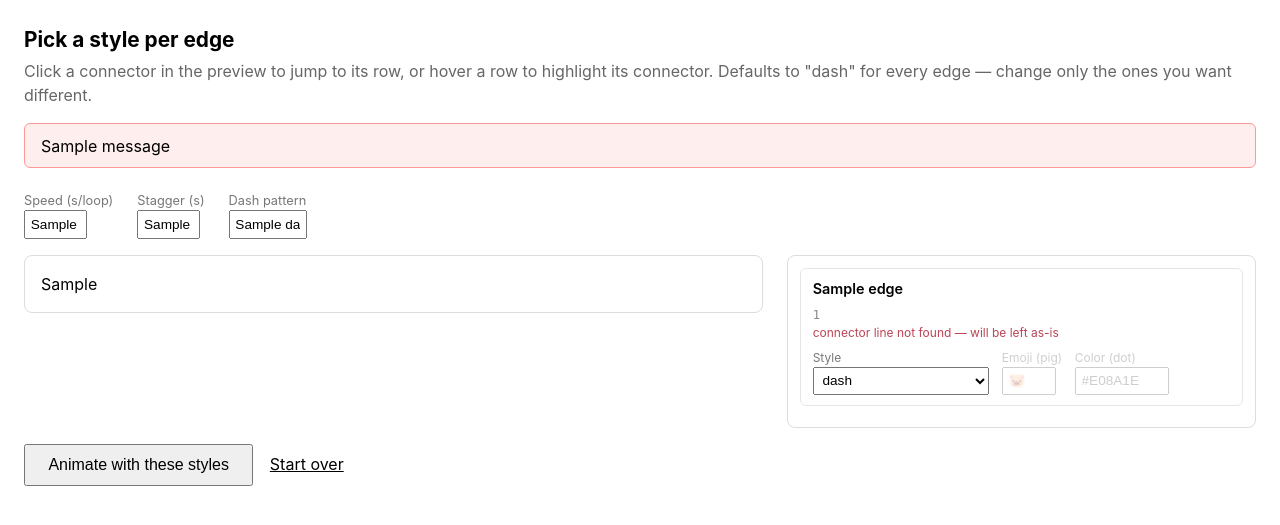
After one commit to subeeshpk/animate-architecture-diagram, a Flask app: template web/templates/pick.html in a window 1280 px wide. The commit adds this page. Shown: the top 525 px of the page. Run offline with Flask 3, Linux system fonts and the light colour scheme; the template is opened without the code that fills it: most values are stand-ins (such as "Sample title", 1, 10 or a date in 2020); one stand-in notice (Sample message) is shown.

Commit message:
Select animation on each node

```diff
--- a/web/app.py
+++ b/web/app.py
@@ -22,7 +22,7 @@ from flask import Flask, render_template, request, send_from_directory, flash, r
 sys.path.insert(0, str(Path(__file__).resolve().parent.parent / "src"))
 
 from animate_diagram import drawio, generic  # noqa: E402
-from animate_diagram.common import sanitize_svg_tree  # noqa: E402
+from animate_diagram.common import sanitize_svg_tree, reject_dangerous_xml  # noqa: E402
 import xml.etree.ElementTree as ET  # noqa: E402
 
 BASE_DIR = Path(__file__).resolve().parent
@@ -60,8 +60,15 @@ def set_security_headers(response):
     # draw.io diagrams commonly reference their shape-library icons as
     # external https:// images (e.g. app.diagrams.net) rather than
     # embedding them, and those still need to load.
+    # script-src 'self' (not 'none') so the per-edge picker's own click-to-
+    # select JS (web/static/picker.js, authored by us) can load. This does
+    # NOT relax XSS protection for uploaded content: 'self' only allows
+    # same-origin *external* script files, never inline scripts (no
+    # 'unsafe-inline'), and there's no route that serves user-uploaded SVG
+    # content as a script resource -- sanitize_svg_tree() also still strips
+    # any <script> tag from uploaded SVGs regardless.
     response.headers["Content-Security-Policy"] = (
-        "default-src 'self'; script-src 'none'; style-src 'self' 'unsafe-inline'; "
+        "default-src 'self'; script-src 'self'; style-src 'self' 'unsafe-inline'; "
         "img-src 'self' data: https:"
     )
     response.headers["X-Content-Type-Options"] = "nosniff"
@@ -74,35 +81,45 @@ def index():
     return render_template("index.html")
 
 
+def _validated_upload():
+    """Return the uploaded file object, or None (having already flashed a
+    message) if it's missing or not a .svg. Shared by /animate and /pick."""
+    uploaded = request.files.get("svg")
+    if not uploaded or uploaded.filename == "":
+        flash("Please choose an SVG file to upload.")
+        return None
+    if not uploaded.filename.lower().endswith(".svg"):
+        flash("Please upload a .svg file.")
+        return None
+    return uploaded
+
+
+def _float_form(name, default):
+    raw = request.form.get(name, "").strip()
+    try:
+        return float(raw) if raw else default
+    except ValueError:
+        return default
+
+
 @app.route("/animate", methods=["POST"])
 def animate_route():
     _sweep_stale_tmp_files()
 
-    uploaded = request.files.get("svg")
-    if not uploaded or uploaded.filename == "":
-        flash("Please choose an SVG file to upload.")
-        return redirect(url_for("index"))
-    if not uploaded.filename.lower().endswith(".svg"):
-        flash("Please upload a .svg file.")
+    uploaded = _validated_upload()
+    if uploaded is None:
         return redirect(url_for("index"))
 
     engine = request.form.get("engine", "auto")
     style = request.form.get("style", "dash")
 
-    def _float(name, default):
-        raw = request.form.get(name, "").strip()
-        try:
-            return float(raw) if raw else default
-        except ValueError:
-            return default
-
-    speed = _float("speed", 1.0)
-    stagger = _float("stagger", 0.35)
+    speed = _float_form("speed", 1.0)
+    stagger = _float_form("stagger", 0.35)
     dash = request.form.get("dash", "").strip() or "8 6"
-    dot_radius = _float("dot_radius", 5.0)
+    dot_radius = _float_form("dot_radius", 5.0)
     dot_color = request.form.get("dot_color", "").strip() or "#E08A1E"
     emoji = request.form.get("emoji", "").strip() or "\U0001F437"
-    emoji_size = _float("emoji_size", 20.0)
+    emoji_size = _float_form("emoji_size", 20.0)
 
     token = uuid.uuid4().hex[:12]
     in_path = TMP_DIR / f"{token}-input.svg"
@@ -159,6 +176,151 @@ def animate_route():
     )
 
 
+@app.route("/pick", methods=["POST"])
+def pick_route():
+    """Step 1 of the per-edge style picker: save the upload, render the
+    *unanimated* diagram inline with each connector tagged as clickable,
+    and list every edge (with a best-effort human label) so the user can
+    assign a style/emoji/color per edge before actually animating."""
+    _sweep_stale_tmp_files()
+
+    uploaded = _validated_upload()
+    if uploaded is None:
+        return redirect(url_for("index"))
+
+    speed = _float_form("speed", 1.0)
+    stagger = _float_form("stagger", 0.35)
+    dash = request.form.get("dash", "").strip() or "8 6"
+
+    token = uuid.uuid4().hex[:12]
+    in_path = TMP_DIR / f"{token}-input.svg"
+    uploaded.save(in_path)
+    # Unlike /animate, we deliberately keep in_path around -- /animate_custom
+    # needs to re-read and re-parse the original file once the user submits
+    # their per-edge choices. The usual tmp sweep (1 hour) still applies, so
+    # an abandoned picker session doesn't linger forever.
+
+    with open(in_path, encoding="utf-8") as f:
+        raw = f.read()
+
+    try:
+        reject_dangerous_xml(raw)
+    except ValueError as e:
+        flash(str(e))
+        in_path.unlink(missing_ok=True)
+        return redirect(url_for("index"))
+
+    edges = drawio.get_edge_details(raw)
+    if not edges:
+        flash(
+            "Per-edge styling needs a draw.io export with embedded diagram "
+            "metadata (no edges were found in this file's draw.io data). "
+            "Try the regular \u201cAnimate\u201d button instead."
+        )
+        in_path.unlink(missing_ok=True)
+        return redirect(url_for("index"))
+
+    try:
+        tree = ET.parse(in_path)
+    except ET.ParseError as e:
+        flash(f"Could not parse {uploaded.filename} as XML/SVG: {e}")
+        in_path.unlink(missing_ok=True)
+        return redirect(url_for("index"))
+    root = tree.getroot()
+
+    cell_by_id = drawio.index_cells_by_id(root)
+    for edge in edges:
+        group = cell_by_id.get(edge["id"])
+        path = drawio.find_connector_path(group) if group is not None else None
+        if path is None:
+            edge["clickable"] = False
+            continue
+        edge["clickable"] = True
+        existing_class = (path.get("class") or "").strip()
+        path.set("class", (existing_class + " picker-edge").strip())
+        path.set("data-edge-id", edge["id"])
+
+    sanitize_svg_tree(root)
+    preview_markup = ET.tostring(root, encoding="unicode")
+
+    return render_template(
+        "pick.html",
+        svg_markup=preview_markup,
+        edges=edges,
+        token=token,
+        orig_filename=uploaded.filename,
+        speed=speed,
+        stagger=stagger,
+        dash=dash,
+    )
+
+
+@app.route("/animate_custom", methods=["POST"])
+def animate_custom_route():
+    """Step 2: apply the per-edge style choices from /pick and produce the
+    animated result, same as /animate but driven by drawio.animate()'s
+    edge_overrides instead of one global style."""
+    token = request.form.get("token", "").strip()
+    in_path = TMP_DIR / f"{token}-input.svg"
+    if not token or not in_path.exists():
+        flash("That upload has expired — please start again.")
+        return redirect(url_for("index"))
+
+    with open(in_path, encoding="utf-8") as f:
+        raw = f.read()
+    edge_ids = drawio.get_edge_ids(raw)
+
+    speed = _float_form("speed", 1.0)
+    stagger = _float_form("stagger", 0.35)
+    dash = request.form.get("dash", "").strip() or "8 6"
+
+    valid_styles = {"dash", "dot", "pig", "skip"}
+    edge_overrides = {}
+    for edge_id in edge_ids:
+        style = request.form.get(f"style__{edge_id}", "dash").strip()
+        if style not in valid_styles:
+            style = "dash"
+        override = {"style": style}
+        dot_color = request.form.get(f"dot_color__{edge_id}", "").strip()
+        if dot_color:
+            override["dot_color"] = dot_color
+        emoji = request.form.get(f"emoji__{edge_id}", "").strip()
+        if emoji:
+            override["emoji"] = emoji
+        edge_overrides[edge_id] = override
+
+    out_path = TMP_DIR / f"{token}-output.svg"
+    try:
+        animated_count, total_edges = drawio.animate(
+            str(in_path), str(out_path), speed=speed, stagger=stagger, dash=dash,
+            edge_overrides=edge_overrides,
+        )
+    except ValueError as e:
+        flash(str(e))
+        return redirect(url_for("index"))
+    finally:
+        in_path.unlink(missing_ok=True)
+
+    out_tree = ET.parse(out_path)
+    sanitize_svg_tree(out_tree.getroot())
+    out_tree.write(out_path, encoding="unicode", xml_declaration=True)
+    svg_markup = out_path.read_text(encoding="utf-8")
+
+    orig_filename = request.form.get("orig_filename", "diagram.svg").strip() or "diagram.svg"
+    download_name = Path(orig_filename).stem + "-animated-custom.svg"
+
+    return render_template(
+        "result.html",
+        svg_markup=svg_markup,
+        token=token,
+        download_name=download_name,
+        used_engine="drawio (per-edge)",
+        style="custom",
+        animated_count=animated_count,
+        total_edges=total_edges,
+    )
+
+
 @app.route("/download/<token>/<path:filename>")
 def download(token, filename):
     out_path = TMP_DIR / f"{token}-output.svg"
--- /dev/null
+++ b/web/static/picker.js
@@ -0,0 +1,52 @@
+// Per-edge style picker: click-to-select between the rendered diagram
+// preview and its list of edge rows. Vanilla JS, no dependencies -- this
+// file is served same-origin under CSP's script-src 'self', so it's the
+// only script that can run on this page at all.
+document.addEventListener("DOMContentLoaded", function () {
+  var edges = document.querySelectorAll(".picker-edge");
+  var rows = document.querySelectorAll(".edge-row");
+
+  function clearHighlights() {
+    edges.forEach(function (el) { el.classList.remove("picker-edge-active"); });
+    rows.forEach(function (el) { el.classList.remove("edge-row-active"); });
+  }
+
+  function activate(edgeId) {
+    clearHighlights();
+    edges.forEach(function (el) {
+      if (el.dataset.edgeId === edgeId) el.classList.add("picker-edge-active");
+    });
+    var row = document.getElementById("row-" + edgeId);
+    if (row) row.classList.add("edge-row-active");
+  }
+
+  edges.forEach(function (el) {
+    el.addEventListener("click", function () {
+      activate(el.dataset.edgeId);
+      var row = document.getElementById("row-" + el.dataset.edgeId);
+      if (row) row.scrollIntoView({ behavior: "smooth", block: "center" });
+    });
+  });
+
+  rows.forEach(function (row) {
+    row.addEventListener("mouseenter", function () {
+      activate(row.dataset.edgeId);
+    });
+  });
+
+  // Style selects: dim the emoji/color fields that don't apply to the
+  // currently chosen style for that row, so it's clear which inputs matter.
+  document.querySelectorAll(".edge-row select[name^='style__']").forEach(function (select) {
+    function sync() {
+      var row = select.closest(".edge-row");
+      if (!row) return;
+      var style = select.value;
+      var emojiField = row.querySelector("input[name^='emoji__']");
+      var colorField = row.querySelector("input[name^='dot_color__']");
+      if (emojiField) emojiField.closest(".field").style.opacity = (style === "pig") ? "1" : "0.35";
+      if (colorField) colorField.closest(".field").style.opacity = (style === "dot") ? "1" : "0.35";
+    }
+    select.addEventListener("change", sync);
+    sync();
+  });
+});
--- /dev/null
+++ b/web/templates/pick.html
@@ -0,0 +1,107 @@
+<!doctype html>
+<html lang="en">
+<head>
+  <meta charset="utf-8">
+  <meta name="viewport" content="width=device-width, initial-scale=1">
+  <title>animate-architecture-diagram — pick per-edge styles</title>
+  <style>
+    :root { color-scheme: light dark; }
+    * { box-sizing: border-box; }
+    body { font-family: -apple-system, BlinkMacSystemFont, "Segoe UI", sans-serif; margin: 0; padding: 1.5rem; line-height: 1.5; }
+    h1 { font-size: 1.3rem; margin: 0 0 0.25rem; }
+    p.sub { color: #666; margin: 0 0 1rem; }
+    .flash { background: #fee; border: 1px solid #f99; padding: 0.6rem 1rem; border-radius: 6px; margin-bottom: 1rem; }
+    .layout { display: flex; gap: 1.5rem; align-items: flex-start; flex-wrap: wrap; }
+    .preview { flex: 2 1 480px; border: 1px solid #ddd; border-radius: 8px; padding: 1rem; overflow: auto; background: #fff; position: sticky; top: 1rem; max-height: 85vh; }
+    .preview svg { max-width: 100%; height: auto; }
+    .picker-edge { cursor: pointer; }
+    .picker-edge:hover, .picker-edge-active { stroke: #1f6feb !important; stroke-width: 3px !important; }
+    .edges-panel { flex: 1 1 340px; max-height: 85vh; overflow-y: auto; border: 1px solid #ddd; border-radius: 8px; padding: 0.75rem; }
+    .edge-row { border: 1px solid #e5e5e5; border-radius: 6px; padding: 0.6rem 0.75rem; margin-bottom: 0.6rem; }
+    .edge-row.edge-row-active { border-color: #1f6feb; box-shadow: 0 0 0 1px #1f6feb; }
+    .edge-row .label { font-weight: 600; font-size: 0.9rem; margin-bottom: 0.4rem; }
+    .edge-row .id { color: #888; font-size: 0.75rem; font-family: monospace; }
+    .edge-row .not-clickable { color: #b45; font-size: 0.75rem; }
+    .field { display: inline-block; margin-top: 0.4rem; margin-right: 0.5rem; vertical-align: top; transition: opacity 0.15s; }
+    .field label { display: block; font-size: 0.75rem; color: #777; }
+    select, input[type=text] { padding: 0.3rem; font-size: 0.85rem; }
+    .global-fields { display: flex; gap: 1rem; margin-bottom: 1rem; flex-wrap: wrap; }
+    .global-fields .field label { font-size: 0.8rem; }
+    button { padding: 0.6rem 1.4rem; font-size: 1rem; cursor: pointer; margin-top: 1rem; }
+    a.back { display: inline-block; margin-top: 1rem; margin-left: 0.75rem; color: inherit; }
+  </style>
+</head>
+<body>
+  <h1>Pick a style per edge</h1>
+  <p class="sub">Click a connector in the preview to jump to its row, or hover a row to highlight its connector. Defaults to "dash" for every edge — change only the ones you want different.</p>
+
+  {% with messages = get_flashed_messages() %}
+    {% if messages %}
+      {% for m in messages %}<div class="flash">{{ m }}</div>{% endfor %}
+    {% endif %}
+  {% endwith %}
+
+  <form action="{{ url_for('animate_custom_route') }}" method="post">
+    <input type="hidden" name="token" value="{{ token }}">
+    <input type="hidden" name="orig_filename" value="{{ orig_filename }}">
+
+    <div class="global-fields">
+      <div class="field">
+        <label for="speed">Speed (s/loop)</label>
+        <input type="text" id="speed" name="speed" value="{{ speed }}" size="4">
+      </div>
+      <div class="field">
+        <label for="stagger">Stagger (s)</label>
+        <input type="text" id="stagger" name="stagger" value="{{ stagger }}" size="4">
+      </div>
+      <div class="field">
+        <label for="dash">Dash pattern</label>
+        <input type="text" id="dash" name="dash" value="{{ dash }}" size="6">
+      </div>
+    </div>
+
+    <div class="layout">
+      <div class="preview">
+        {{ svg_markup | safe }}
+      </div>
+
+      <div class="edges-panel">
+        {% for edge in edges %}
+        <div class="edge-row" id="row-{{ edge.id }}" data-edge-id="{{ edge.id }}">
+          <div class="label">
+            {% if edge.label %}{{ edge.label }}
+            {% elif edge.source_label or edge.target_label %}{{ edge.source_label or "?" }} &rarr; {{ edge.target_label or "?" }}
+            {% else %}Edge {{ loop.index }}{% endif %}
+          </div>
+          <div class="id">{{ edge.id }}</div>
+          {% if not edge.clickable %}<div class="not-clickable">connector line not found — will be left as-is</div>{% endif %}
+
+          <div class="field">
+            <label for="style__{{ edge.id }}">Style</label>
+            <select id="style__{{ edge.id }}" name="style__{{ edge.id }}">
+              <option value="dash" selected>dash</option>
+              <option value="dot">dot</option>
+              <option value="pig">pig</option>
+              <option value="skip">skip (leave unanimated)</option>
+            </select>
+          </div>
+          <div class="field">
+            <label for="emoji__{{ edge.id }}">Emoji (pig)</label>
+            <input type="text" id="emoji__{{ edge.id }}" name="emoji__{{ edge.id }}" placeholder="🐷" size="3">
+          </div>
+          <div class="field">
+            <label for="dot_color__{{ edge.id }}">Color (dot)</label>
+            <input type="text" id="dot_color__{{ edge.id }}" name="dot_color__{{ edge.id }}" placeholder="#E08A1E" size="8">
+          </div>
+        </div>
+        {% endfor %}
+      </div>
+    </div>
+
+    <button type="submit">Animate with these styles</button>
+    <a class="back" href="{{ url_for('index') }}">Start over</a>
+  </form>
+
+  <script src="{{ url_for('static', filename='picker.js') }}"></script>
+</body>
+</html>
--- a/web/templates/result.html
+++ b/web/templates/result.html
@@ -21,7 +21,7 @@
   <h1>Animated!</h1>
   <p class="meta">
     Engine: {{ used_engine }}
-    {% if used_engine == 'drawio' %} · style: {{ style }} · animated {{ animated_count }} of {{ total_edges }} edge(s){% endif %}
+    {% if 'drawio' in used_engine %} · style: {{ style }} · animated {{ animated_count }} of {{ total_edges }} edge(s){% endif %}
     {% if used_engine == 'generic' %} · animated {{ animated_count }} connector-like element(s){% endif %}
   </p>
 
```
Also changed, not shown: src/animate_diagram/drawio.py (+130 -48 lines), tests/test_app.py (added, +73 -0 lines), tests/test_drawio.py (+127 -0 lines), web/templates/index.html (+8 -2 lines), CHANGELOG.md, README.md.
